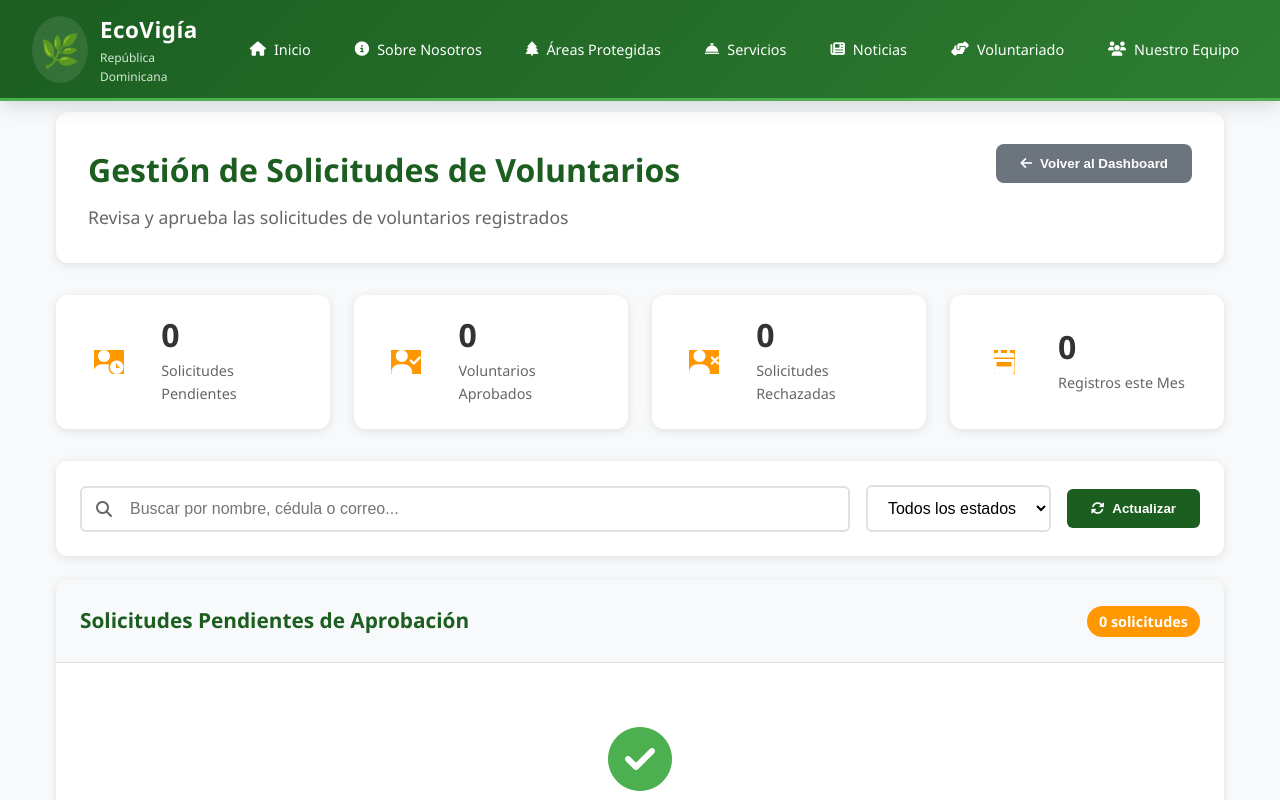
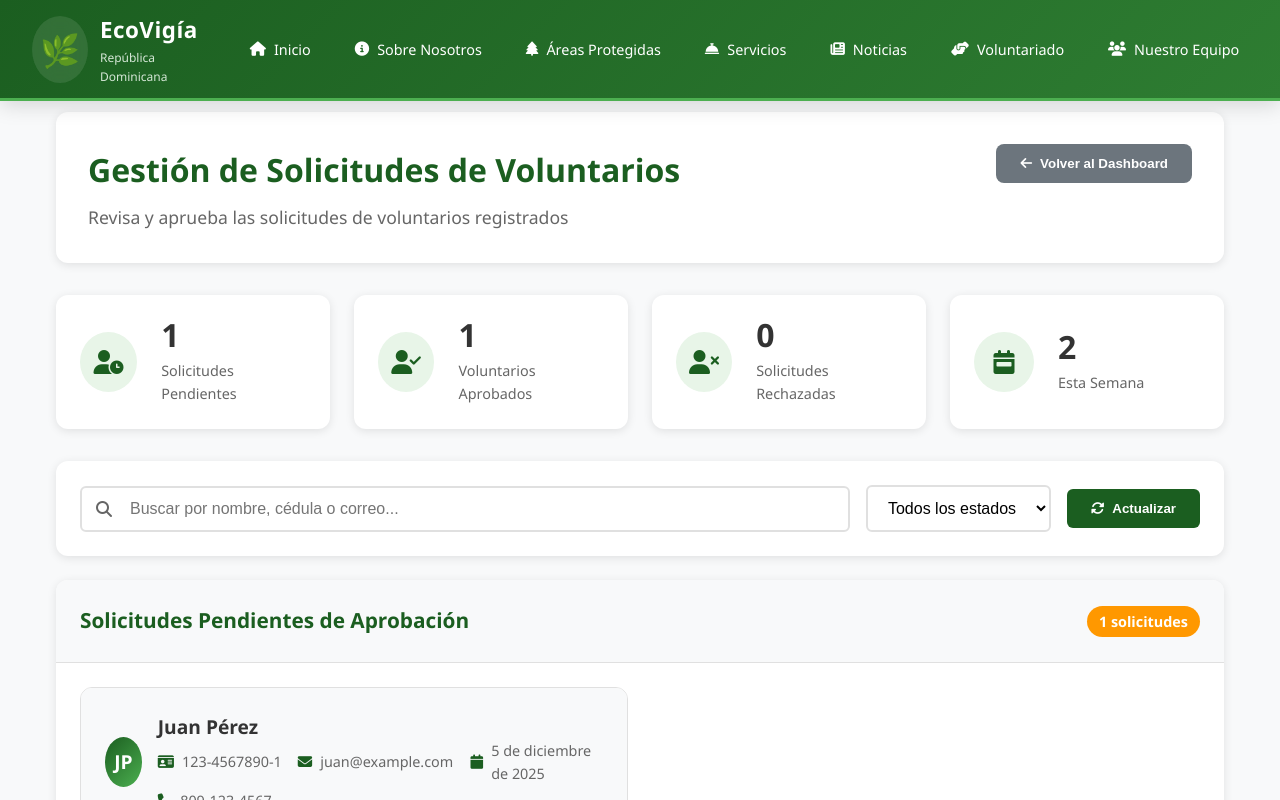
Before and after one commit to jpatryck04/EcoVigia-rd, a Vue app: page /admin/voluntarios in a window 1280 px wide. Shown: the top 800 px of the page. Built offline with nearby package versions, Linux system fonts and the light colour scheme; sample sign-in values are in the browser's storage.

Commit message:
Update AdminVolunteers.vue

```diff
--- a/src/views/AdminVolunteers.vue
+++ b/src/views/AdminVolunteers.vue
@@ -13,7 +13,7 @@
         </button>
       </div>
 
-      <!-- Estadísticas en tiempo real -->
+      <!-- Estadísticas -->
       <div class="stats-grid">
         <div class="stat-card">
           <div class="stat-icon">
@@ -50,13 +50,13 @@
             <i class="fas fa-calendar-week"></i>
           </div>
           <div class="stat-content">
-            <div class="stat-number">{{ stats.thisMonth }}</div>
-            <div class="stat-label">Registros este Mes</div>
+            <div class="stat-number">{{ stats.thisWeek }}</div>
+            <div class="stat-label">Esta Semana</div>
           </div>
         </div>
       </div>
 
-      <!-- Filtros y Búsqueda -->
+      <!-- Filtros -->
       <div class="filters-section">
         <div class="filters-row">
           <div class="search-box">
@@ -91,11 +91,10 @@
         <p>Cargando solicitudes...</p>
       </div>
 
-      <!-- Contenido Principal -->
-      <div v-else class="volunteers-content">
-        <!-- Sección de Pendientes (visible por defecto) -->
-        <div class="pending-section">
-          <div class="section-header">
+      <!-- Lista de Solicitudes -->
+      <div v-else class="volunteers-list">
+        <!-- Filtro para mostrar solo pendientes por defecto -->
+        <div class="list-header">
           <h2>Solicitudes Pendientes de Aprobación</h2>
           <span class="badge">{{ pendingVolunteers.length }} solicitudes</span>
         </div>
@@ -209,7 +208,6 @@
                 <i class="fas fa-edit"></i>
                 Notas
               </button>
-              </div>
             </div>
           </div>
         </div>
@@ -334,7 +332,7 @@
                       </td>
                       <td>{{ formatDate(volunteer.fecha_registro) }}</td>
                       <td>
-                        <button @click="viewVolunteerDetails(volunteer)" title="Ver detalles">
+                        <button @click="viewVolunteerDetails(volunteer)" title="Ver">
                           <i class="fas fa-eye"></i>
                         </button>
                       </td>
@@ -346,7 +344,7 @@
           </div>
         </div>
       </div>
-    </div>
+    </div> <!-- Cierra el div container -->
 
     <!-- Modal de Notas -->
     <NotesModal
@@ -367,7 +365,7 @@
       @confirm="executeAction"
       @cancel="cancelAction"
     />
-  </div>
+  </div> <!-- Cierra el div admin-volunteers -->
 </template>
 
 <script setup lang="ts">
@@ -396,7 +394,7 @@ const confirmationData = ref({
   confirmText: '',
   cancelText: 'Cancelar',
   type: 'info' as 'info' | 'warning' | 'danger',
-  action: '' as 'approve' | 'reject' | 'deactivate' | 'restore',
+  action: '' as 'approve' | 'reject' | 'activate' | 'deactivate' | 'restore',
   volunteerId: ''
 });
 
@@ -409,15 +407,19 @@ const filters = ref({
 // Estadísticas
 const stats = computed(() => {
   const now = new Date();
-  const startOfMonth = new Date(now.getFullYear(), now.getMonth(), 1);
+  const today = new Date();
+  today.setHours(0, 0, 0, 0);
+  const startOfWeek = new Date(today);
+  startOfWeek.setDate(today.getDate() - today.getDay());
 
   return {
     pending: pendingVolunteers.value.length,
     approved: approvedVolunteers.value.length,
     rejected: rejectedVolunteers.value.length,
-    thisMonth: volunteers.value.filter(v =>
-      new Date(v.fecha_registro) >= startOfMonth
-    ).length
+    thisWeek: volunteers.value.filter(v => {
+      const fechaRegistro = new Date(v.fecha_registro);
+      return fechaRegistro >= startOfWeek;
+    }).length
   };
 });
 
@@ -479,18 +481,40 @@ const getStatusText = (status: string) => {
   return statusMap[status] || status;
 };
 
-// Cargar solicitudes desde localStorage
+// Cargar solicitudes
 const loadVolunteers = async () => {
   try {
     loading.value = true;
 
-    // Cargar de localStorage (esto se llena automáticamente desde el formulario de voluntariado)
+    // Cargar de localStorage (o API en producción)
     const storedVolunteers = localStorage.getItem('eco_vigia_volunteer_applications');
     volunteers.value = storedVolunteers ? JSON.parse(storedVolunteers) : [];
 
-    // Si no hay datos, mostrar mensaje
+    // Si no hay datos, crear algunos de ejemplo
     if (volunteers.value.length === 0) {
-      console.log('No hay solicitudes de voluntarios aún');
+      volunteers.value = [
+        {
+          id: '1',
+          nombre: 'Juan Pérez',
+          cedula: '12345678901',
+          email: 'juan@example.com',
+          telefono: '809-123-4567',
+          status: 'pending',
+          fecha_registro: new Date().toISOString(),
+          notas: 'Interesado en actividades de reciclaje'
+        },
+        {
+          id: '2',
+          nombre: 'María Rodríguez',
+          cedula: '98765432109',
+          email: 'maria@example.com',
+          telefono: '809-987-6543',
+          status: 'approved',
+          fecha_registro: new Date(Date.now() - 86400000).toISOString(),
+          fecha_aprobacion: new Date().toISOString()
+        }
+      ];
+      saveToStorage();
     }
 
   } catch (error) {
@@ -510,7 +534,6 @@ const applyFilters = () => {
 
 // Acciones sobre voluntarios
 const viewVolunteerDetails = (volunteer: any) => {
-  // Aquí podrías implementar un modal de detalles más completo
   alert(`Detalles de ${volunteer.nombre}\n\n` +
         `Cédula: ${volunteer.cedula}\n` +
         `Email: ${volunteer.email}\n` +
@@ -529,11 +552,6 @@ const saveNotes = (volunteerId: string, notes: string) => {
     volunteers.value[volunteerIndex].notas = notes;
     saveToStorage();
     selectedVolunteerForNotes.value = null;
-
-    appStore.addNotification({
-      message: 'Notas guardadas exitosamente',
-      type: 'success'
-    });
   }
 };
 
@@ -545,23 +563,27 @@ const showConfirmation = (
   message: string,
   type: typeof confirmationData.value.type = 'warning'
 ) => {
-  const actionTexts: Record<string, string> = {
-    'approve': 'Aprobar',
-    'reject': 'Rechazar',
-    'deactivate': 'Desactivar',
-    'restore': 'Restaurar'
-  };
-
   confirmationData.value = {
     title,
     message,
-    confirmText: actionTexts[action] || 'Confirmar',
+    confirmText: getActionText(action),
     cancelText: 'Cancelar',
     type,
     action,
     volunteerId: volunteer.id
   };
   showConfirmationModal.value = true;
+};
+
+const getActionText = (action: string) => {
+  const texts: Record<string, string> = {
+    'approve': 'Aprobar',
+    'reject': 'Rechazar',
+    'activate': 'Activar',
+    'deactivate': 'Desactivar',
+    'restore': 'Restaurar'
+  };
+  return texts[action] || 'Confirmar';
 };
 
 // Acciones específicas
@@ -750,16 +772,12 @@ onMounted(() => {
   width: 60px;
   height: 60px;
   border-radius: 50%;
+  background: #e8f5e8;
   display: flex;
   align-items: center;
   justify-content: center;
   font-size: 1.5rem;
-  color: white;
-
-  &:nth-child(1) i { background: #ff9800; }
-  &:nth-child(2) i { background: #4caf50; }
-  &:nth-child(3) i { background: #f44336; }
-  &:nth-child(4) i { background: #2196f3; }
+  color: #1b5e20;
 }
 
 .stat-content {
@@ -872,14 +890,14 @@ onMounted(() => {
   }
 }
 
-.volunteers-content {
+.volunteers-list {
   background: white;
   border-radius: 12px;
   overflow: hidden;
   box-shadow: 0 2px 10px rgba(0, 0, 0, 0.1);
 }
 
-.section-header {
+.list-header {
   display: flex;
   justify-content: space-between;
   align-items: center;
```
Lines whose indentation alone changed are shown as unchanged.
